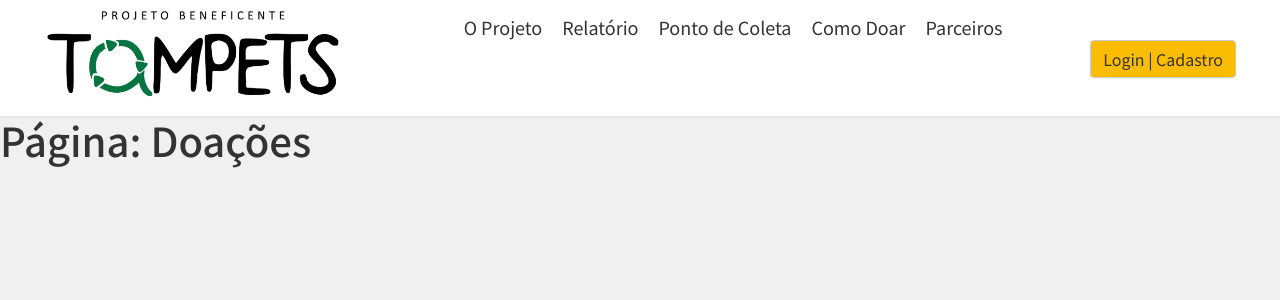
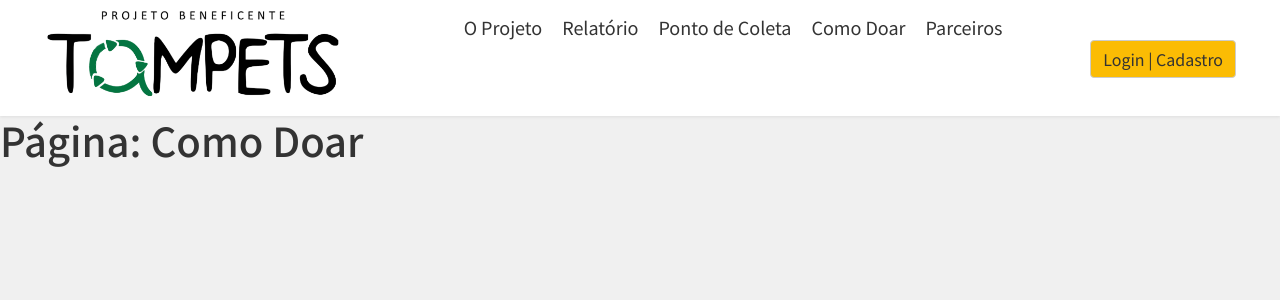
Before and after one commit to DaianeKCamargo/FATEC_ProjetoIntegrador2, a Next.js app in the folder tampets/: page /comoDoar in a window 1280 px wide. Shown: the top 300 px of the page. Built offline with nearby package versions, Linux system fonts and the light colour scheme.

Commit message:
mudança no nome da rota

```diff
--- a/tampets/src/app/comoDoar/page.tsx
+++ b/tampets/src/app/comoDoar/page.tsx
@@ -1,5 +1,5 @@
-export default function doacoes() {
+export default function comoDoar() {
     return (
-        <h1>Página: Doações</h1>
+        <h1>Página: Como Doar</h1>
     )
 }
```
